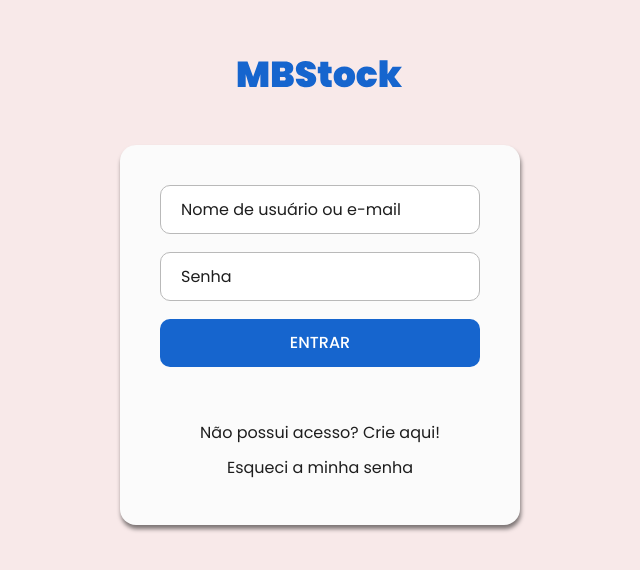
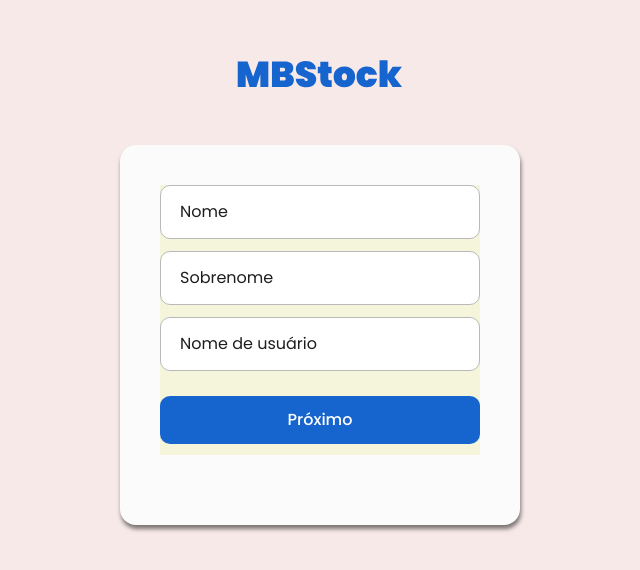
Before and after one commit to Brunogoniadis/MBStockManager, a React (Vite) app: page / in a window 1280 px wide. Shown: the part 108-678 px from the top of the page, without its empty margins (320-960 px from the left). Built offline with nearby package versions, Linux system fonts and the light colour scheme.

Commit message:
styled: Login & Register

```diff
--- a/package.json
+++ b/package.json
@@ -17,7 +17,7 @@
   },
   "devDependencies": {
     "@types/react": "^18.0.26",
-    "@types/react-dom": "^18.0.9",
+    "@types/react-dom": "^18.0.10",
     "@vitejs/plugin-react": "^3.0.0",
     "typescript": "^4.9.3",
     "vite": "^4.0.0"
--- a/src/App.tsx
+++ b/src/App.tsx
@@ -1,7 +1,7 @@
 import GlobalStyle from "./GlobalStyle"
 import { Main } from "./styles/Main"
 import { Login } from "./Pages/Login"
-
+import { Register } from "./Pages/Register"
 
 export const App = () => {
   return(
@@ -9,7 +9,7 @@ export const App = () => {
       <GlobalStyle/>
         <Main>
 
-        <Login></Login>
+        <Register></Register>
         </Main>
     </>
   )
--- a/src/Pages/Login/index.tsx
+++ b/src/Pages/Login/index.tsx
@@ -20,11 +20,6 @@ export const Login = () =>(
             </Button>
 
 
-            <pContainer>
-                <p>Não possui acesso? Crie aqui!</p>
-                <p>Esqueci a minha senha</p>
-            </pContainer>
-
         </Container>
     </>
 
--- a/src/Pages/Login/styles.ts
+++ b/src/Pages/Login/styles.ts
@@ -12,15 +12,25 @@ export const Container= styled.div`
     background-color: var(--color-containerPages);
     box-shadow: 1.0px 4px 4px rgba(0, 0, 0, 0.5);
     padding: 40px;
+
     input{
         height: 54px;
         margin-bottom: 18px;
+        padding-left: 20px;
         border: solid 1px var(--color-border);
         border-radius: 10px;
 
+        transition: 0.45s ;
+
+
         ::placeholder{
             color: var(--color-text);
-            padding-left: 20px;
+        }
+        :focus{
+            border: 1px solid var(--primary-color);
+        }
+        :required{
+            border: 1px solid var(--error-color);
         }
     }
 
--- /dev/null
+++ b/src/Pages/Register/index.tsx
@@ -0,0 +1,49 @@
+import { Button } from "../../styles/Button";
+import { Container, Logo, AsideContainer} from "./styles";
+import { Input } from "../../components/Input/"
+
+
+import MBStock from "./../../../public/MBStock.svg"
+
+
+export const Register = () =>(
+    <>
+        <Logo src={MBStock}/>
+        <Container>
+
+        <AsideContainer>
+        <Input
+                id='name'
+                label='Nome'
+                type='text'
+            >
+            </Input>
+
+
+            <Input
+                id='surname'
+                label='Sobrenome'
+                type='text'
+            >
+            </Input>
+
+            <Input
+                id='userName'
+                label='Nome de usuário'
+                type='text'
+            >
+            </Input>
+
+
+            <Button variant="primary" >
+                Próximo
+            </Button>
+
+        </AsideContainer>
+
+
+
+        </Container>
+    </>
+
+)
--- /dev/null
+++ b/src/Pages/Register/styles.ts
@@ -0,0 +1,29 @@
+import styled from "styled-components";
+
+export const Container= styled.div`
+    display: flex;
+    flex-direction: column;
+    text-align: center;
+
+
+    width: 400px;
+    height: 380px;
+    border-radius: 16px;
+    background-color: var(--color-containerPages);
+    box-shadow: 1.0px 4px 4px rgba(0, 0, 0, 0.5);
+    padding: 40px;
+
+    Button{
+        margin-top: 25px;
+    }
+`
+export const AsideContainer= styled.div`
+    width: 100%;
+    height: 90%;
+    background-color: beige;
+`
+
+
+export const Logo= styled.img`
+    margin-bottom: 57px;
+`
--- /dev/null
+++ b/src/components/Input/index.tsx
@@ -0,0 +1,16 @@
+import { forwardRef } from 'react';
+import { Container } from "./styles"
+import { IInputProps } from "./types"
+
+export const Input = forwardRef<HTMLInputElement, IInputProps>(
+    ({ id, label, alt, error, children, ...rest }, ref) => (
+        <Container>
+            <div>
+                <input alt={alt} id={id} ref={ref} placeholder=' ' {...rest} />
+                <label htmlFor={id}>{label}</label>
+                {children}
+            </div>
+            {error && <p className='error-input'>{error}</p>}
+        </Container>
+    )
+)
--- /dev/null
+++ b/src/components/Input/styles.ts
@@ -0,0 +1,77 @@
+import styled from "styled-components";
+
+export const Container = styled.div`
+    div {
+        height: 54px;
+        position: relative;
+        display: flex;
+        align-items: center;
+
+        border-radius: 6px;
+
+        color: var(--color-text);
+
+        input {
+            width: 100%;
+            height: 100%;
+            padding: 20px;
+            border: 1.25px solid;
+            display: flex;
+            color: var(--color-text);
+            border-radius: 10px;
+            border-color: var(--color-border);
+
+        :focus{
+            border: 2px solid var(--primary-color);
+        }
+
+        }
+        label {
+            display: flex;
+            align-items: center;
+            height: 100%;
+
+            position: absolute;
+            top: 0;
+            padding-left: 20px;
+            transition: top 0.5s, left 0.3s;
+        }
+        input:is(:focus, :not(:placeholder-shown)) + label {
+            top: -20px;
+            left: 10px;
+
+            height: fit-content;
+            background-color: var(--primary-color);
+            border: solid 2px;
+
+            padding: 3px 10px;
+            border-radius: 14px;
+
+            color: #fff;
+            font-size: 14px;
+            transition: 0.45s ;
+
+        }
+
+        input:focus ~ svg {
+            color: var(--primary-color);
+        }
+
+        svg {
+            width: 18px;
+            height: 18px;
+        }
+    }
+
+    p.error-input {
+        margin-top: 2px;
+        text-align: left;
+        color: var(--color-error)
+    }
+    & + & {
+        margin-top: 12px;
+    }
+
+
+
+`;
--- /dev/null
+++ b/src/components/Input/types.tsx
@@ -0,0 +1,8 @@
+import { InputHTMLAttributes, ReactNode } from 'react';
+
+export interface IInputProps
+    extends Omit<InputHTMLAttributes<HTMLInputElement>, 'placeholder'> {
+    label: string;
+    error?: string;
+    children?: ReactNode;
+}
```
Also changed, not shown: 2 other files (tests, documents, lock files or other folders).
